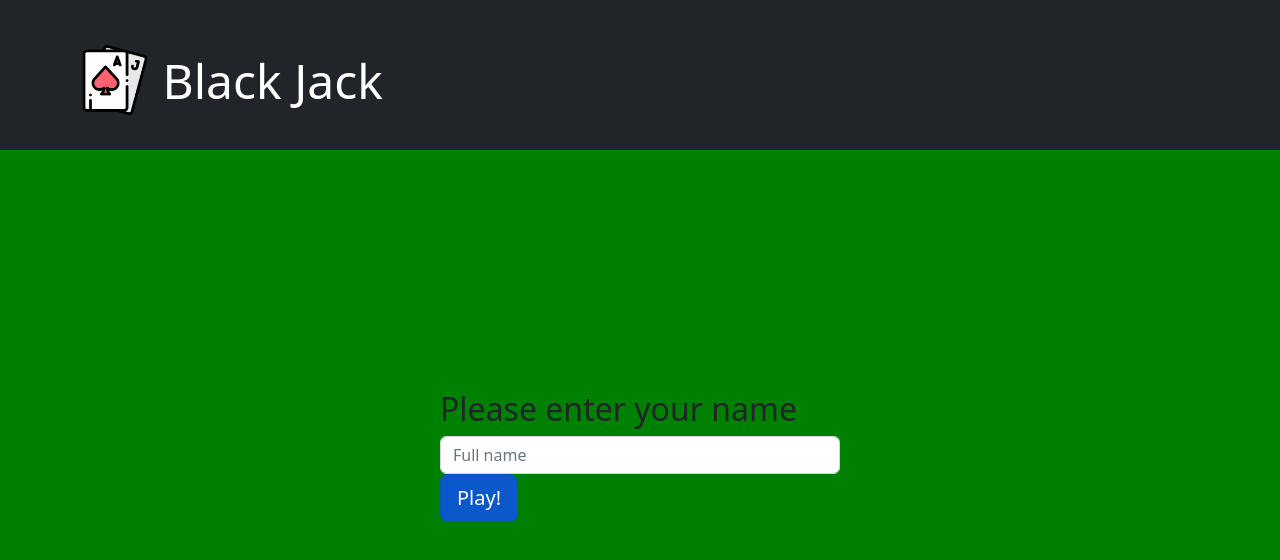
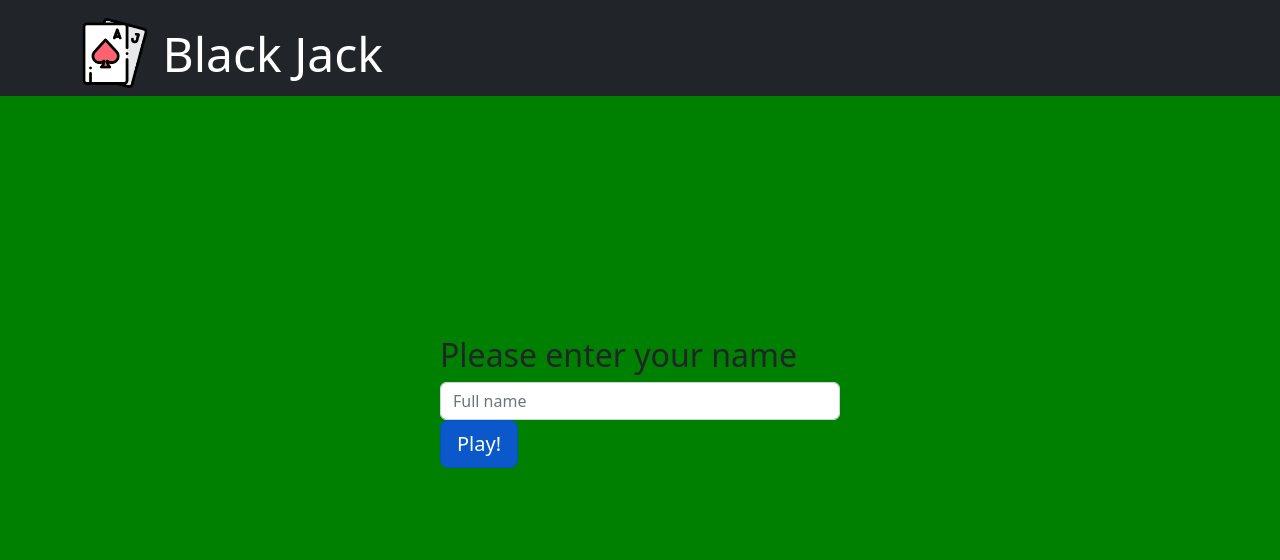
Before and after one commit to MatanAmzaleg/My-Black-Jack, a plain HTML site: page index.html in a window 1280 px wide. Drawn offline with nearby package versions, Linux system fonts and the light colour scheme.

Commit message:
Add files via upload

```diff
--- a/css/style.css
+++ b/css/style.css
@@ -7,7 +7,7 @@ body{
 }
 
 .navbar{
-    height: 150px;
+    height: 12vh;
 }
 
 .navbar a, .navbar img{
```
